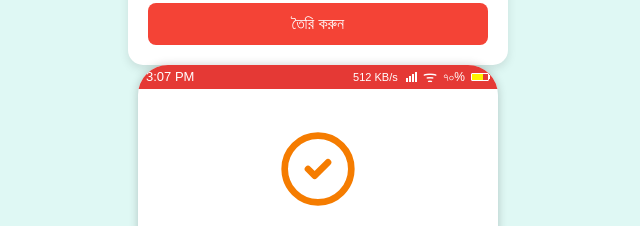
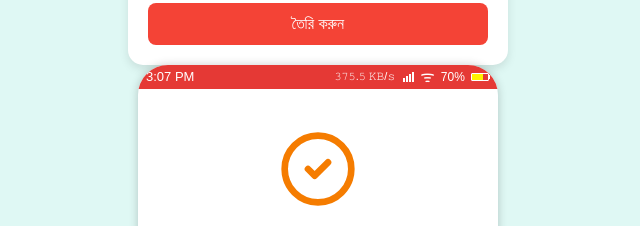
Before and after one commit to hridoy2456/Nagad, a plain HTML site: page index.html in a window 1280 px wide. Both pictures are taken after typing "Sample", "Sample", "Sample", "5" into the empty fields and a click on the button "তৈরি করুন". Shown: the part 329-555 px from the top of the page, 322-962 px from the left. Drawn offline with nearby package versions, Linux system fonts and the light colour scheme.

Commit message:
Update index.html

```diff
--- a/index.html
+++ b/index.html
@@ -265,7 +265,7 @@
     <div class="status-bar">
       <div class="left" id="timeDisplay">--:--</div>
       <div class="right">
-        <div class="net-speed">512 KB/s</div>
+        <div class="net-speed">𝟹𝟽𝟻.𝟻 𝙺𝙱/𝚜</div>
         <div class="signal">
           <span class="bar bar1"></span>
           <span class="bar bar2"></span>
@@ -273,7 +273,7 @@
           <span class="bar bar4"></span>
         </div>
         <div class="wifi">ᯤ</div>
-        <div class="battery-percent">৭০%</div>
+        <div class="battery-percent">70%</div>
         <div class="battery">
           <div class="battery-body">
             <div class="battery-level" style="width: 70%;"></div>
```
